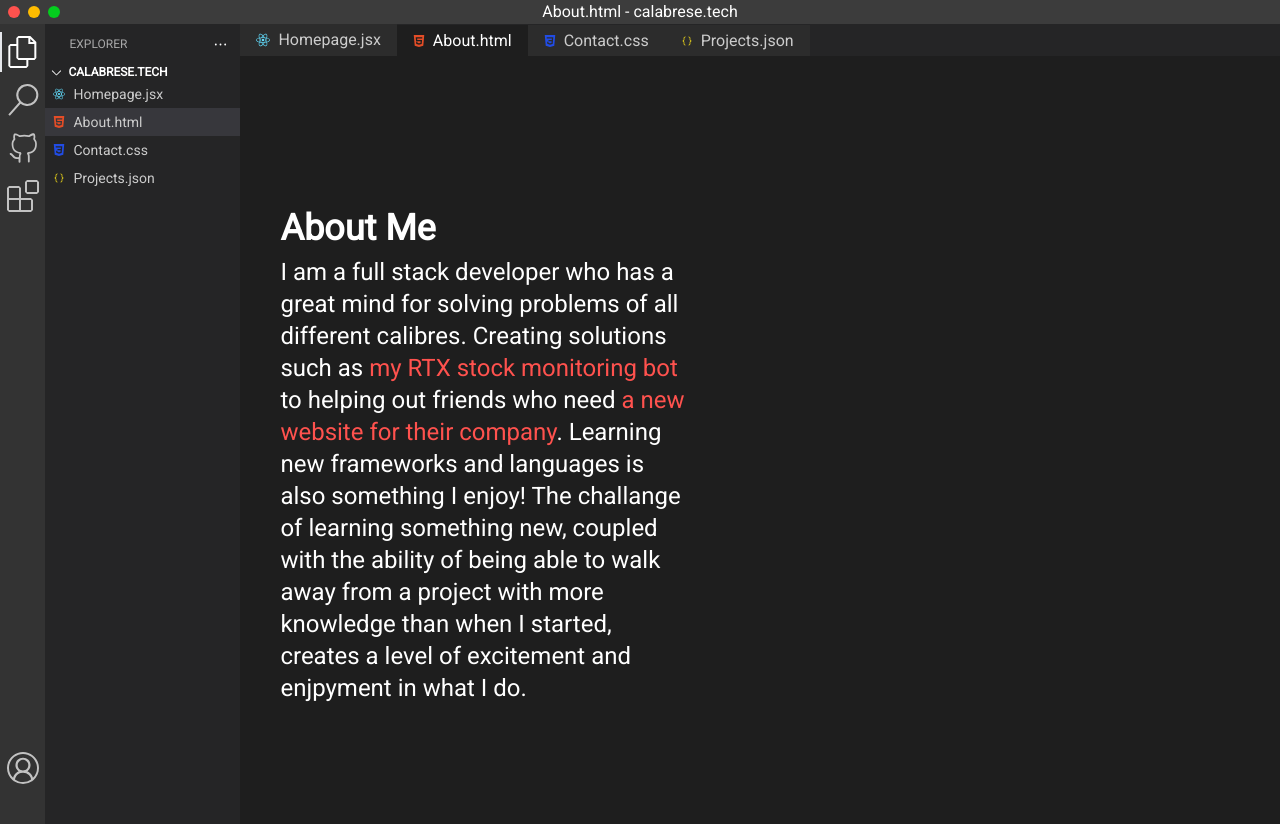
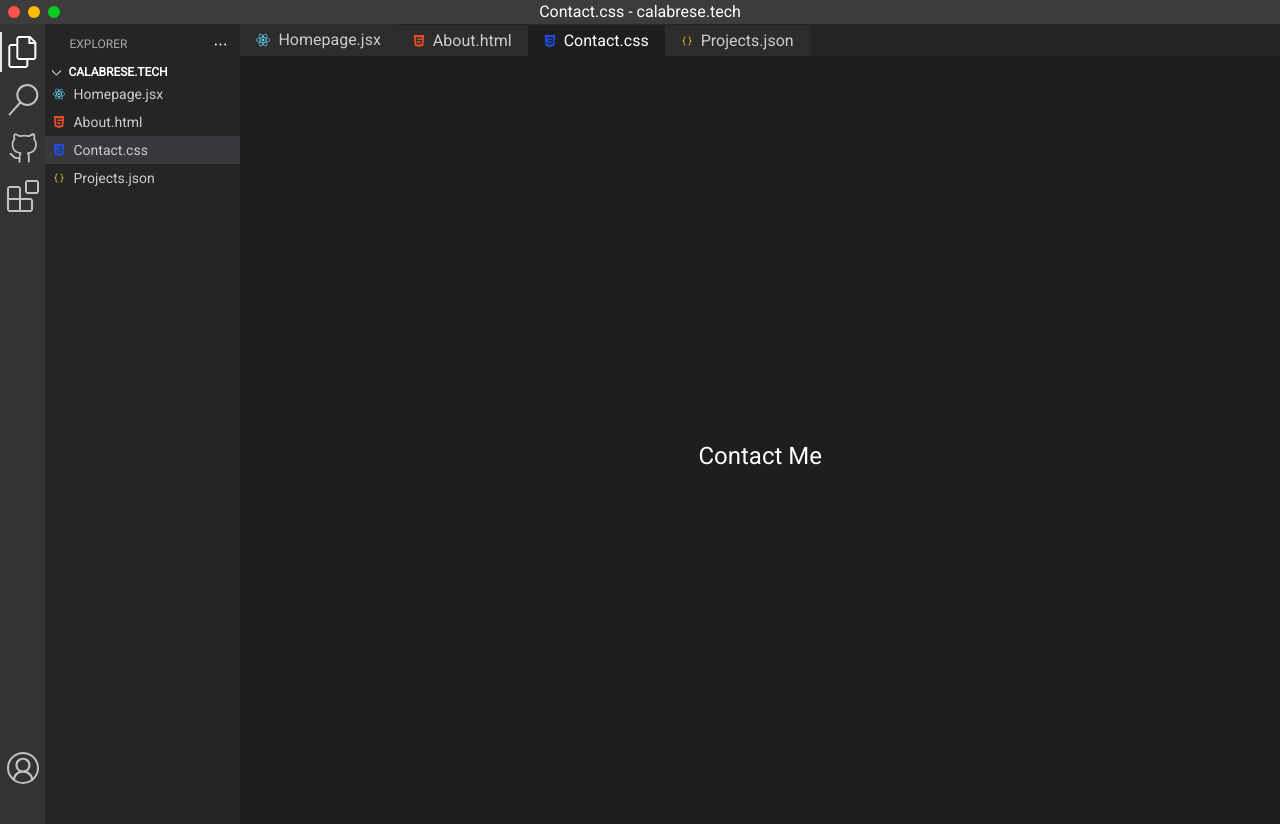
Before and after one commit to peter-calabrese/calabresetech-rewrite, a React (Vite) app: page / in a window 1280 px wide. Built offline with nearby package versions, Linux system fonts and the light colour scheme.

Commit message:
Chagned default render page

```diff
--- a/src/App.jsx
+++ b/src/App.jsx
@@ -6,7 +6,7 @@ import TabBar from './components/VSCComponents/TabBar';
 import { useEffect, useState } from 'react';
 function App() {
   //TODO: Change render to Homepage.jsx post testing.
-  const [renderPage, setRenderPage] = useState('About.html');
+  const [renderPage, setRenderPage] = useState('Contact.css');
 
   useEffect(() => {
     document.title = renderPage + ' - calabrese.tech'
```
